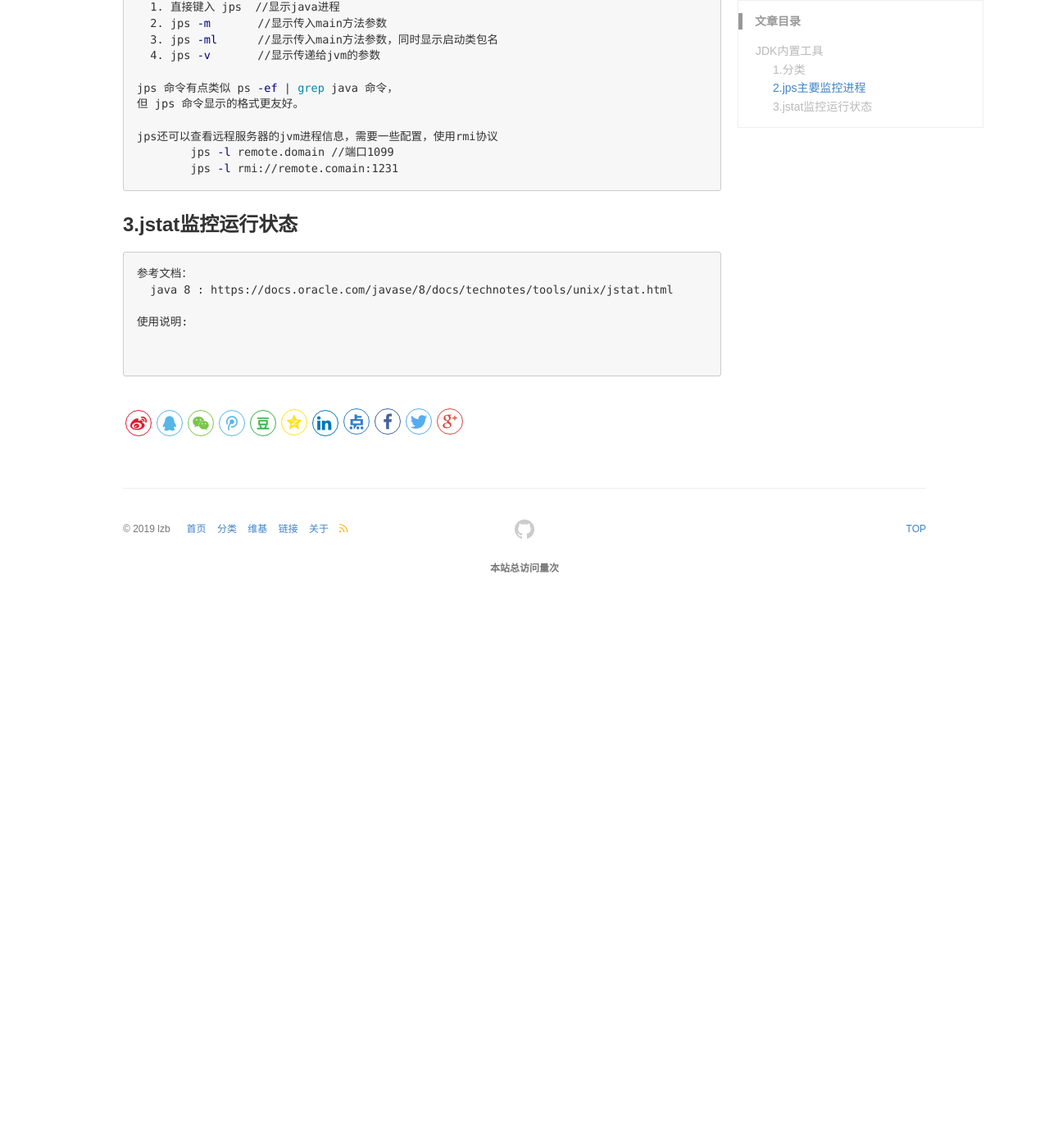
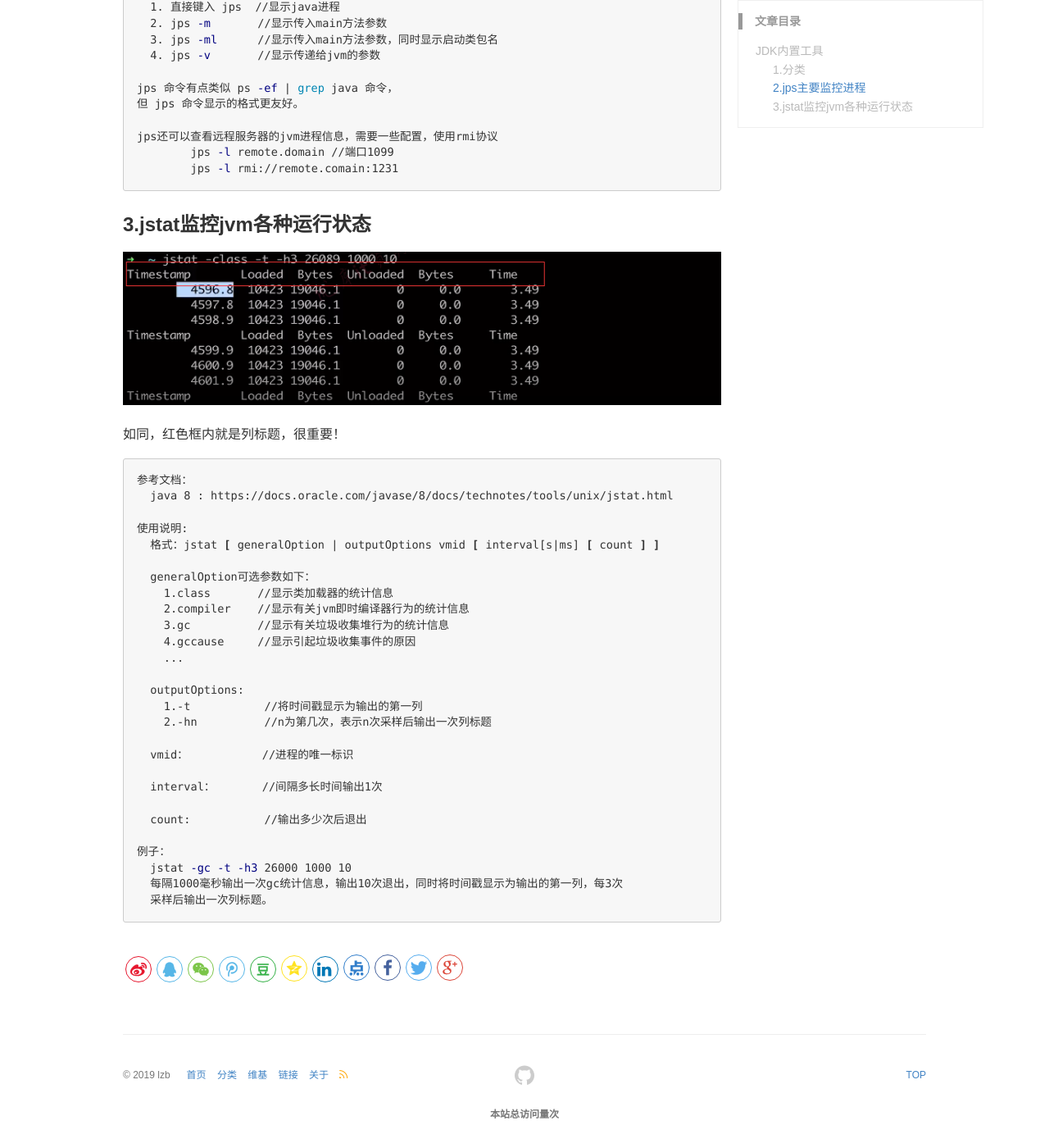
Before and after one commit to lizb0907/lizb0907.github.io, a Jekyll site: the page built from _posts/jvm/2020-12-07-Jvm-Tools.md, in a window 1280 px wide and 1400 px high, scrolled down 875 px. Shown: the whole window at 82% size. Built offline with Jekyll 4.4.1, drawn with Linux system fonts in a browser that asks for light colours; comment, search, counter and statistics services are not loaded; before the commit the page ends 1617 px from its top, so only the background shows below that; some of the changed text lies outside the part shown.

Commit message:
update jvm tools

````diff
--- a/_posts/jvm/2020-12-07-Jvm-Tools.md
+++ b/_posts/jvm/2020-12-07-Jvm-Tools.md
@@ -46,13 +46,38 @@ jps还可以查看远程服务器的jvm进程信息，需要一些配置，使
         jps -l rmi://remote.comain:1231
 ```
 
-### 3.jstat监控运行状态
+### 3.jstat监控jvm各种运行状态
+
+![](/images/posts/jvm/jvm-tools/1.png)
+
+如同，红色框内就是列标题，很重要！
 
 ```sh
 参考文档：
   java 8 : https://docs.oracle.com/javase/8/docs/technotes/tools/unix/jstat.html
 
 使用说明:
+  格式：jstat [ generalOption | outputOptions vmid [ interval[s|ms] [ count ] ]
 
+  generalOption可选参数如下：
+    1.class       //显示类加载器的统计信息
+    2.compiler    //显示有关jvm即时编译器行为的统计信息
+    3.gc          //显示有关垃圾收集堆行为的统计信息
+    4.gccause     //显示引起垃圾收集事件的原因
+    ...
 
+  outputOptions:
+    1.-t           //将时间戳显示为输出的第一列
+    2.-hn          //n为第几次，表示n次采样后输出一次列标题
+
+  vmid：           //进程的唯一标识
+
+  interval：       //间隔多长时间输出1次
+
+  count:           //输出多少次后退出
+
+例子：
+  jstat -gc -t -h3 26000 1000 10
+  每隔1000毫秒输出一次gc统计信息，输出10次退出，同时将时间戳显示为输出的第一列，每3次
+  采样后输出一次列标题。
 ```
````
Also changed, not shown: images/posts/jvm/jvm-tools/1.png (added).
